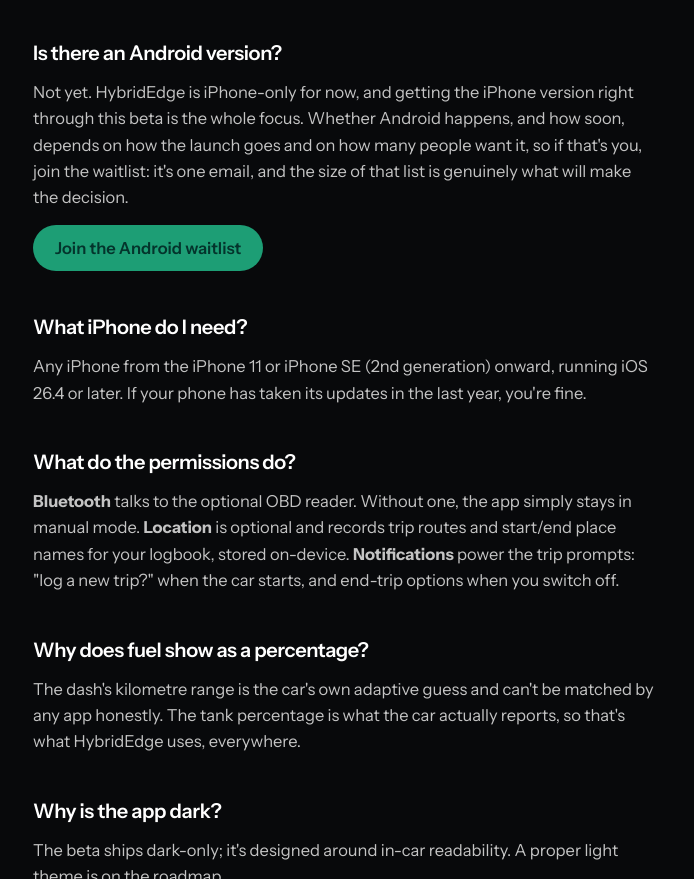
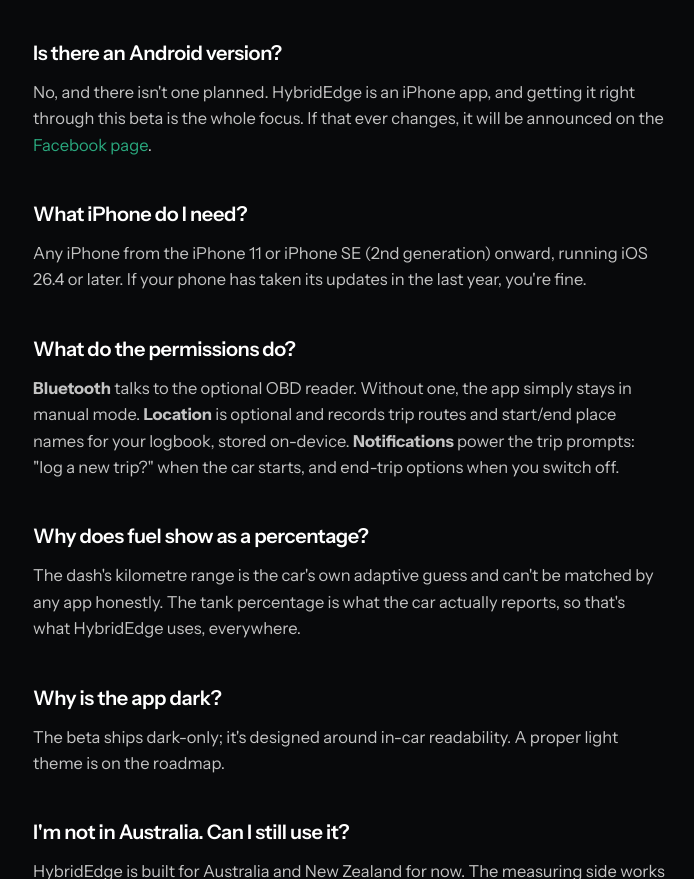
Before and after one commit to danpatmore/hybridedge-website, a plain HTML site: page faq.html in a window 1280 px wide. Shown: the part 4103-4982 px from the top of the page, without its empty margins (291-985 px from the left). Drawn offline with Linux system fonts and the light colour scheme.

Commit message:
FAQ: Android answer is a plain no, waitlist pulled
Dan's call: no inbox channel, no half-promised support. The answer is
honest — no Android, none planned, watch the Facebook page if that
ever changes. FB link matches the footer's canonical URL.

```diff
--- a/faq.html
+++ b/faq.html
@@ -221,12 +221,9 @@ typically pay when you charge, or set the exact rate on each charge. Proper
 dynamic-pricing support is planned.</p>
 
 <h2>Is there an Android version?</h2>
-<p>Not yet. HybridEdge is iPhone-only for now, and getting the iPhone version
-right through this beta is the whole focus. Whether Android happens, and how
-soon, depends on how the launch goes and on how many people want it, so if
-that's you, join the waitlist: it's one email, and the size of that list is
-genuinely what will make the decision.</p>
-<p><a href="mailto:support@hybridedge.com.au?subject=Android%20waitlist&body=Put%20me%20on%20the%20Android%20waitlist.%0A%0AMy%20car%3A%20" style="display:inline-block;padding:10px 22px;border-radius:999px;background:#1D9E75;color:#04342C;font-weight:600;text-decoration:none">Join the Android waitlist</a></p>
+<p>No, and there isn't one planned. HybridEdge is an iPhone app, and getting
+it right through this beta is the whole focus. If that ever changes, it will
+be announced on the <a href="https://www.facebook.com/HybridEdgeApp/">Facebook page</a>.</p>
 
 <h2>What iPhone do I need?</h2>
 <p>Any iPhone from the iPhone 11 or iPhone SE (2nd generation) onward,
```
